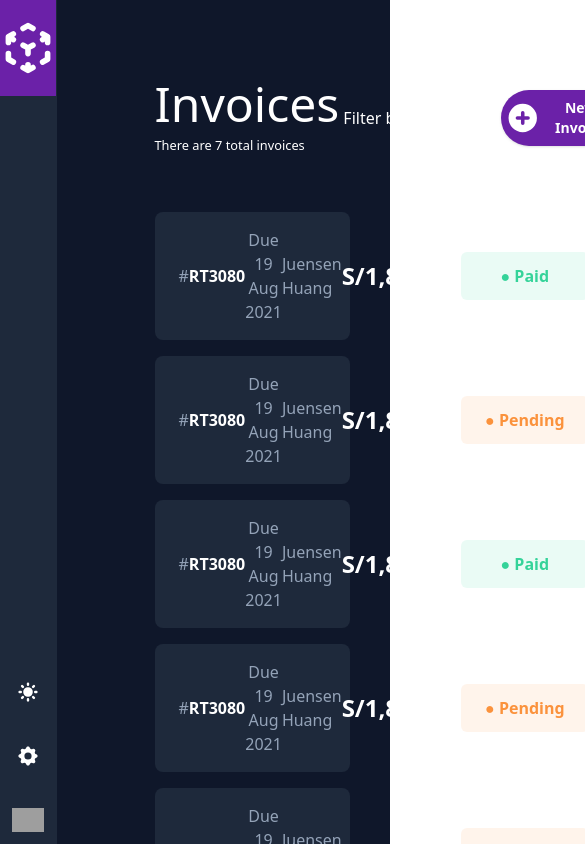
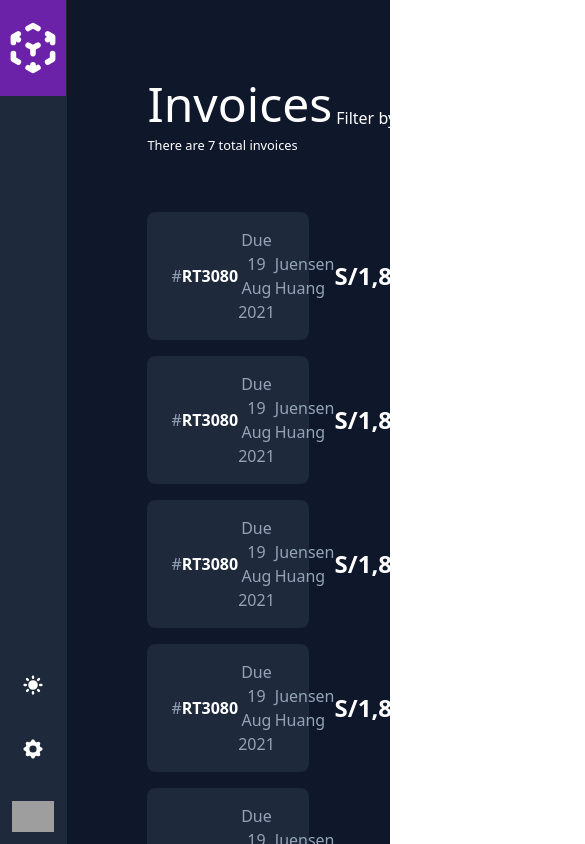
Before and after one commit to SerhiiShapovalov530/Invoices_App-Vue3, a Vue app: page / in a window 390 px wide. Shown: the top 844 px of the page, 585 px wide, since content can reach past the window. Built offline with nearby package versions, Linux system fonts and the light colour scheme; grey boxes are pictures that could not be loaded.

Commit message:
chore: enhance content responsive

```diff
--- a/src/views/HomeView.vue
+++ b/src/views/HomeView.vue
@@ -3,7 +3,7 @@ import InvoiceTable from "@/components/invoice/Table.vue";
 </script>
 
 <template>
-  <main class="flex justify-center w-screen ">
+  <main class="flex justify-center w-screen overflow-y-auto">
     <div class="w-6/12 flex flex-col">
       <div class="flex justify-between mt-20 mb-14">
         <div>
```
